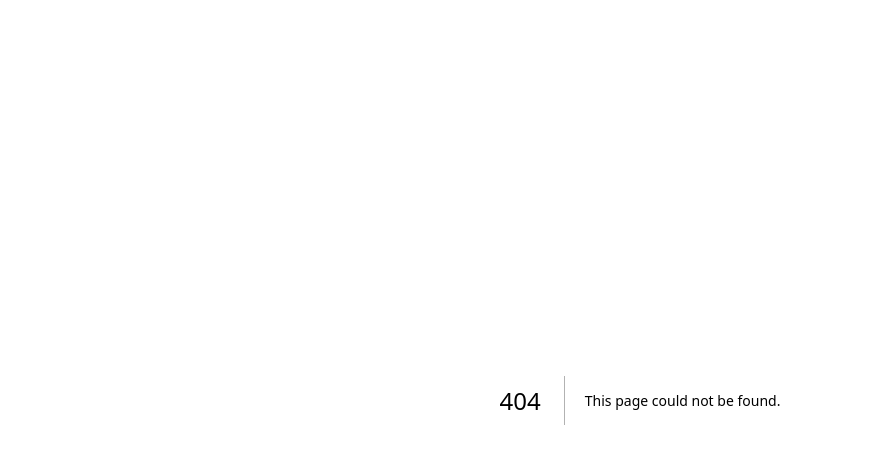
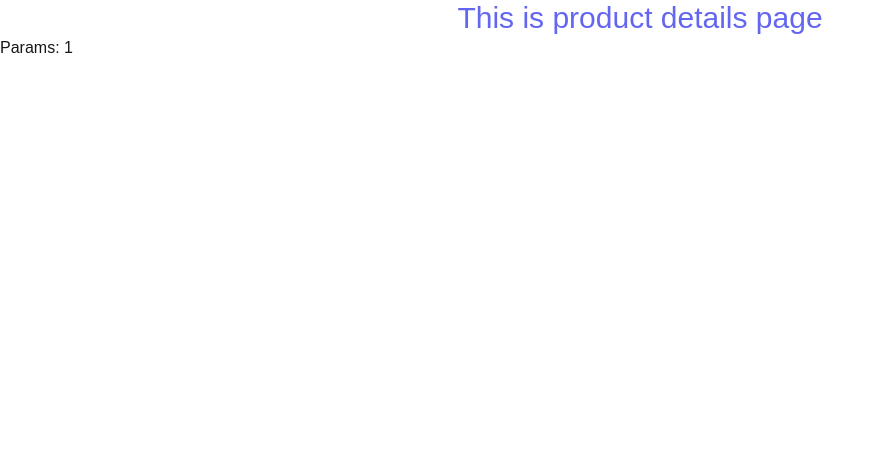
Before and after one commit to Emam-Bokhari/ph-next.js, a Next.js app: page /products/1 in a window 1280 px wide. Before the commit this address had no page. Shown: the top 464 px of the page, without its empty margins (0-884 px from the left). Built offline with nearby package versions, Linux system fonts and the light colour scheme.

Commit message:
feat: add example of dynamic routes and nested routes

```diff
--- /dev/null
+++ b/src/app/products/[productId]/page.js
@@ -0,0 +1,15 @@
+import { Fragment } from "react";
+
+export default async function ProductDetailsPage({ params, searchParams }) {
+  const productId = await params.productId;
+  console.log(await searchParams);
+  // console.log(productId);
+  return (
+    <Fragment>
+      <p className="text-center text-3xl text-indigo-500">
+        This is product details page
+      </p>
+      <p>Params: {productId}</p>
+    </Fragment>
+  );
+}
--- /dev/null
+++ b/src/app/products/page.js
@@ -0,0 +1,9 @@
+import { Fragment } from "react";
+
+export default function ProductsPage() {
+  return (
+    <Fragment>
+      <p>Products page</p>
+    </Fragment>
+  );
+}
--- /dev/null
+++ b/src/app/products/product/page.js
@@ -0,0 +1,9 @@
+import { Fragment } from "react";
+
+export default function SingleProductPage() {
+  return (
+    <Fragment>
+      <p>This is single product page</p>
+    </Fragment>
+  );
+}
```
